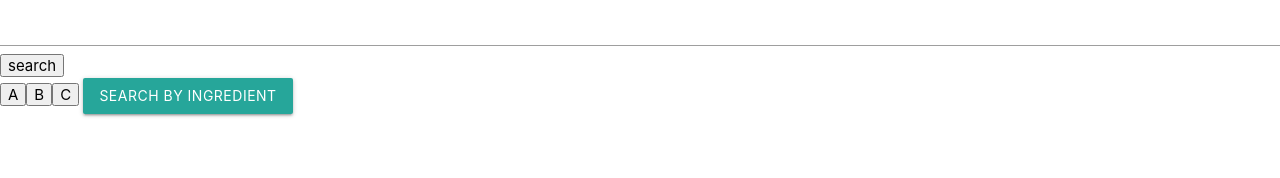
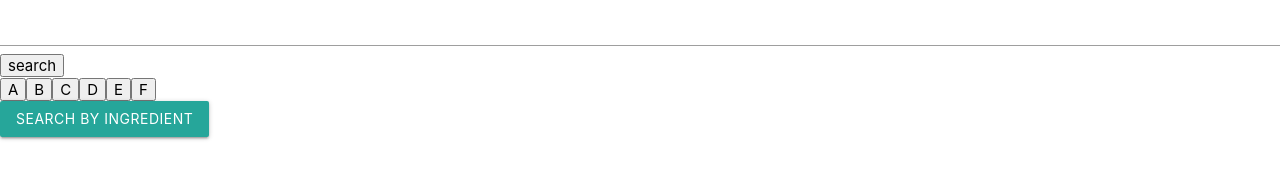
Before and after one commit to Argent-T/Drinky-Bird, a plain HTML site: page index.html in a window 1280 px wide. Drawn offline with nearby package versions, Linux system fonts and the light colour scheme.

Commit message:
search by ingredient

```diff
--- a/index.html
+++ b/index.html
@@ -25,8 +25,10 @@
         <button id="searchNameButton">search</button>
     </div>
     <!-- letterbuttons -->
+    <div>
         <button class="lB" data-letter="A">A</button><button class="lB" data-letter="B">B</button><button class="lB"
-        data-letter="C">C</button>
+            data-letter="C">C</button><button class="lB" data-letter="D">D</button><button class="lB" data-letter="E">E</button><button class="lB" data-letter="F">F</button>
+    </div>
     <!-- dropdown -->
     <a class='dropdown-trigger btn' data-target='dropdown1'>Search by ingredient</a>
     <ul id='dropdown1' class='dropdown-content'></ul>
```
Also changed, not shown: assets/javascript/cocktail.js (+15 -15 lines). Lines whose indentation alone changed are shown as unchanged.
